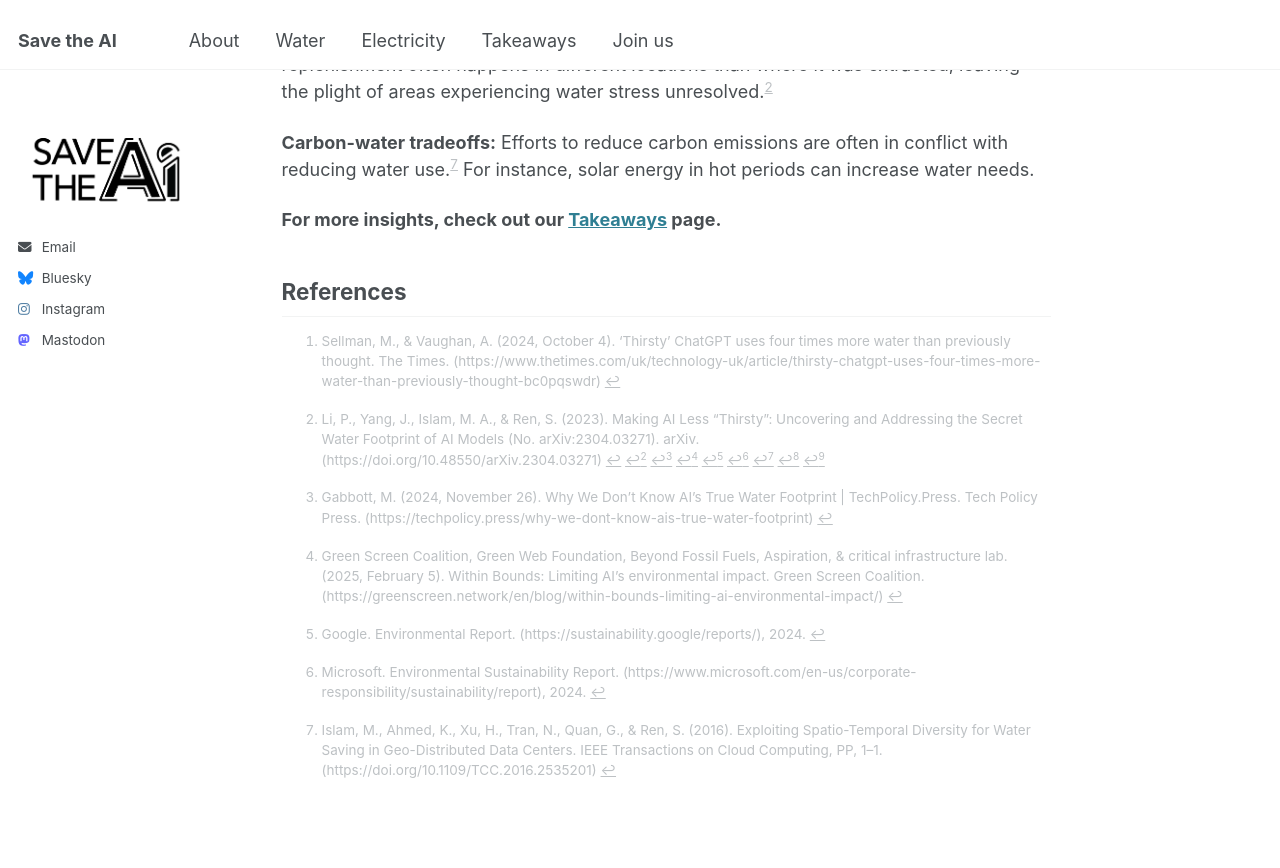
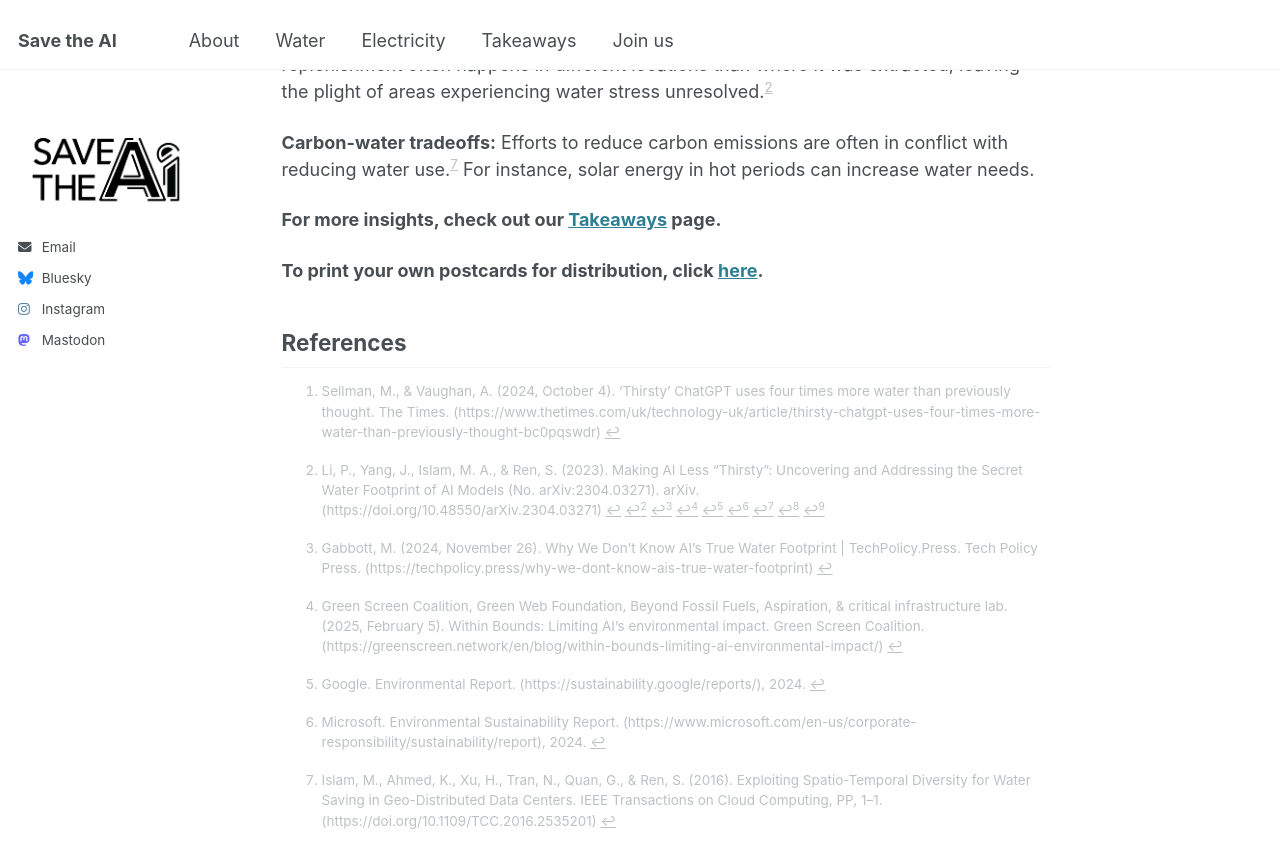
Before and after one commit to JustSustainabilityDesign/savetheAI, a Jekyll site: the page built from _pages/water.md, in a window 1280 px wide and 900 px high, scrolled down 2149 px. Shown: the top 868 px of the window. Built offline with Jekyll 4.4.1, drawn with Linux system fonts in a browser that asks for light colours.

Commit message:
Update water.md
Added PDF to water site.

```diff
--- a/_pages/water.md
+++ b/_pages/water.md
@@ -47,6 +47,7 @@
 
 **For more insights, check out our [Takeaways](https://savethe.ai/takeaways/) page.**
 
+**To print your own postcards for distribution, click [here](https://github.com/user-attachments/files/18722946/SavetheAI-postcard-v1.5b.pdf).**
 ## References
 [^1]: Sellman, M., & Vaughan, A. (2024, October 4). ‘Thirsty’ ChatGPT uses four times more water than previously thought. The Times. (https://www.thetimes.com/uk/technology-uk/article/thirsty-chatgpt-uses-four-times-more-water-than-previously-thought-bc0pqswdr)
 
```
